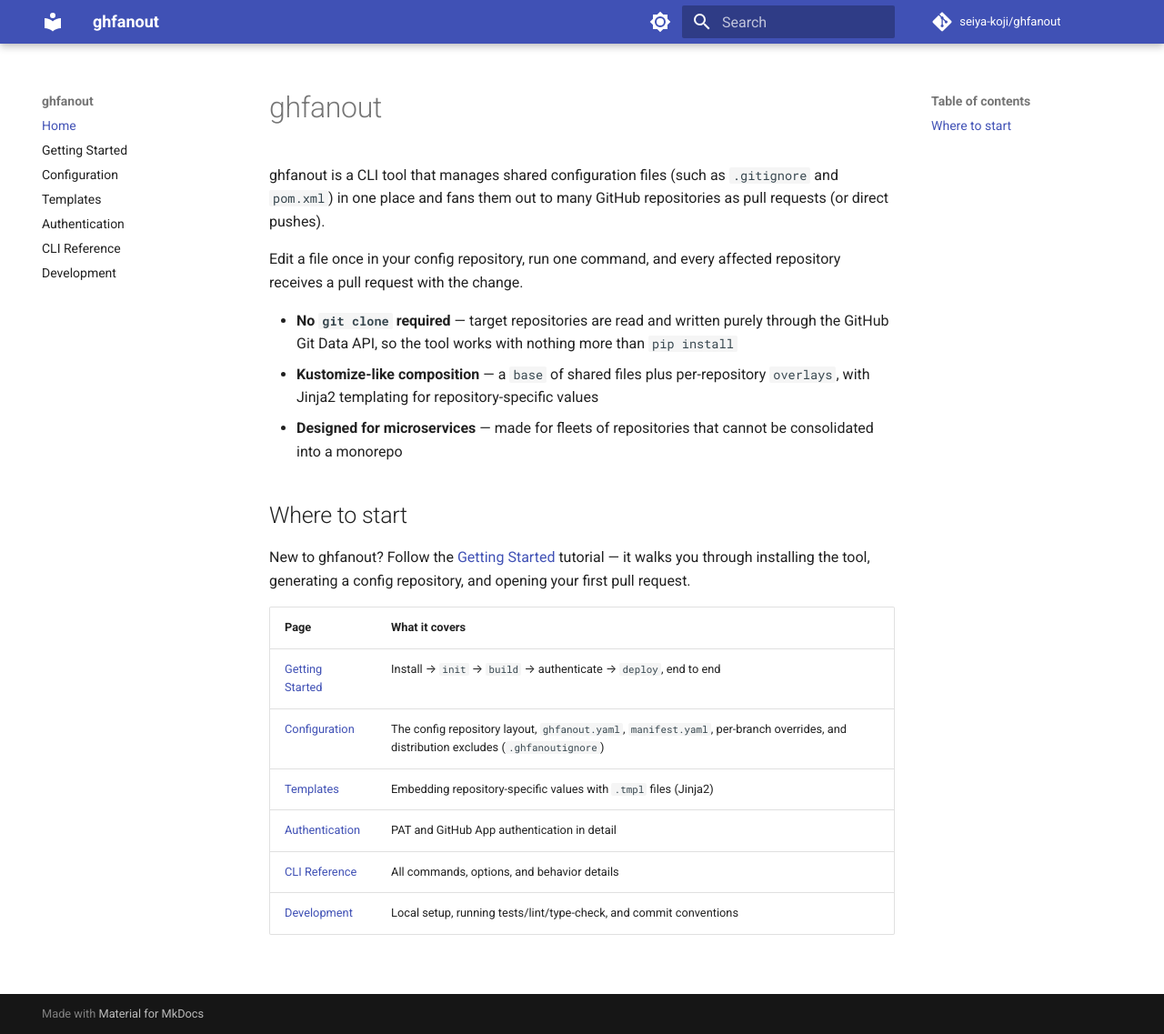
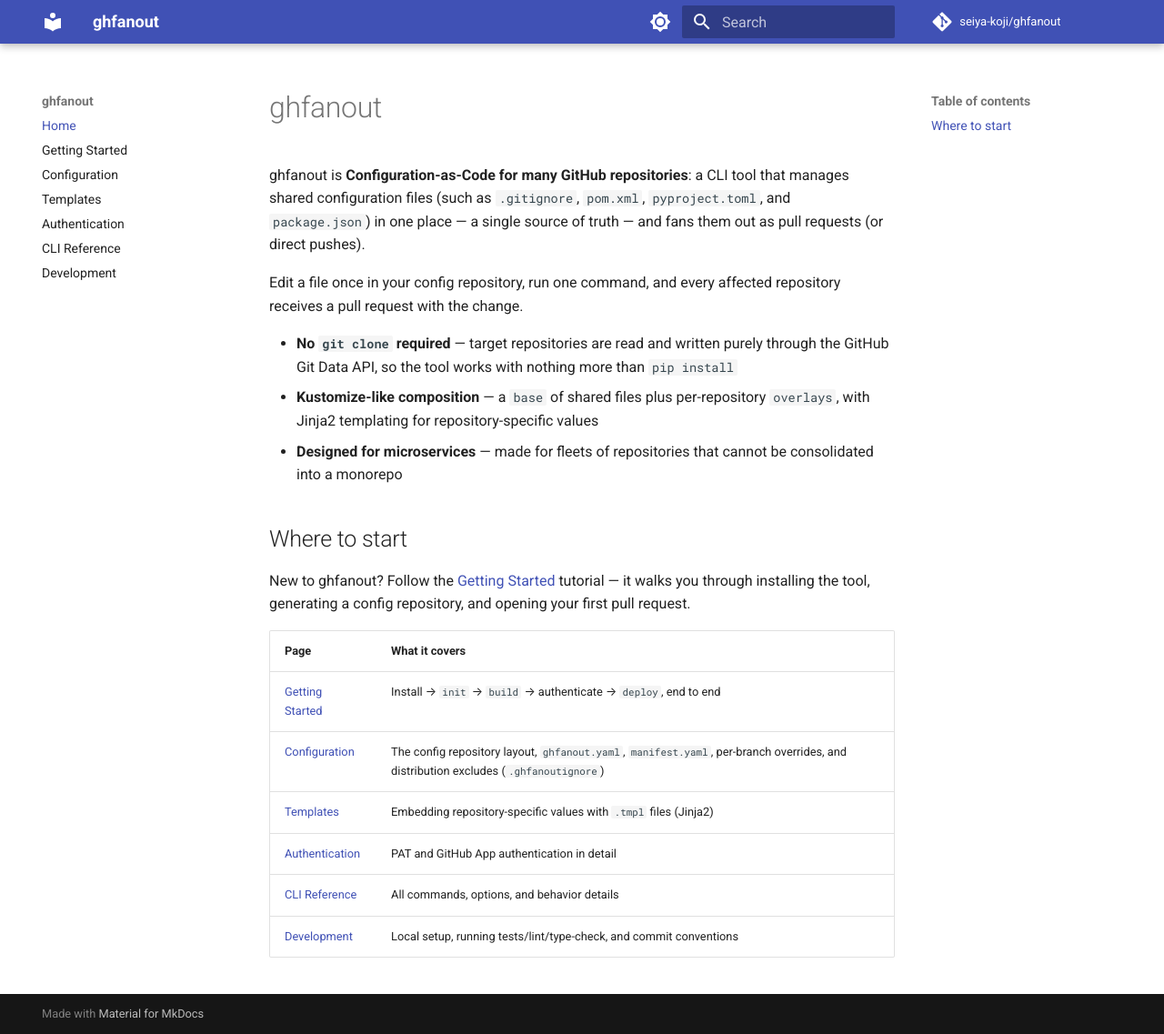
Before and after one commit to seiya-koji/ghfanout, an MkDocs documentation site: the page built from docs/index.md, in a window 1280 px wide and 1137 px high. Shown: the whole window at 91% size. Built offline with MkDocs 1.6.1 and Material for MkDocs 9.7.7, drawn with Linux system fonts in a browser that asks for light colours; comment, search, counter and statistics services are not loaded.

Commit message:
docs: reposition as Configuration-as-Code for many GitHub repositories (#3)
Sharpen the positioning in the README, docs index, and PyPI description,
and add python-service / node-service profile examples to the layout
diagrams.

Claude-Session: https://claude.ai/code/session_01EWjNCiwssQP31MM6ppp8Ac

```diff
--- a/docs/index.md
+++ b/docs/index.md
@@ -1,6 +1,6 @@
 # ghfanout
 
-ghfanout is a CLI tool that manages shared configuration files (such as `.gitignore` and `pom.xml`) in one place and fans them out to many GitHub repositories as pull requests (or direct pushes).
+ghfanout is **Configuration-as-Code for many GitHub repositories**: a CLI tool that manages shared configuration files (such as `.gitignore`, `pom.xml`, `pyproject.toml`, and `package.json`) in one place — a single source of truth — and fans them out as pull requests (or direct pushes).
 
 Edit a file once in your config repository, run one command, and every affected repository receives a pull request with the change.
 
--- a/pyproject.toml
+++ b/pyproject.toml
@@ -1,7 +1,7 @@
 [project]
 name = "ghfanout"
 version = "0.1.0"
-description = "A CLI that distributes shared config files to multiple GitHub repositories as pull requests, using a Kustomize-like base/overlay structure"
+description = "Configuration-as-Code for many GitHub repositories: manage shared config files in one place and fan them out as pull requests, using a Kustomize-like base/overlay structure"
 readme = "README.md"
 authors = [
     { name = "Seiya Kojima" }
```
Also changed, not shown: README.md (+5 -1 lines), docs/configuration.md (+2 -0 lines).
